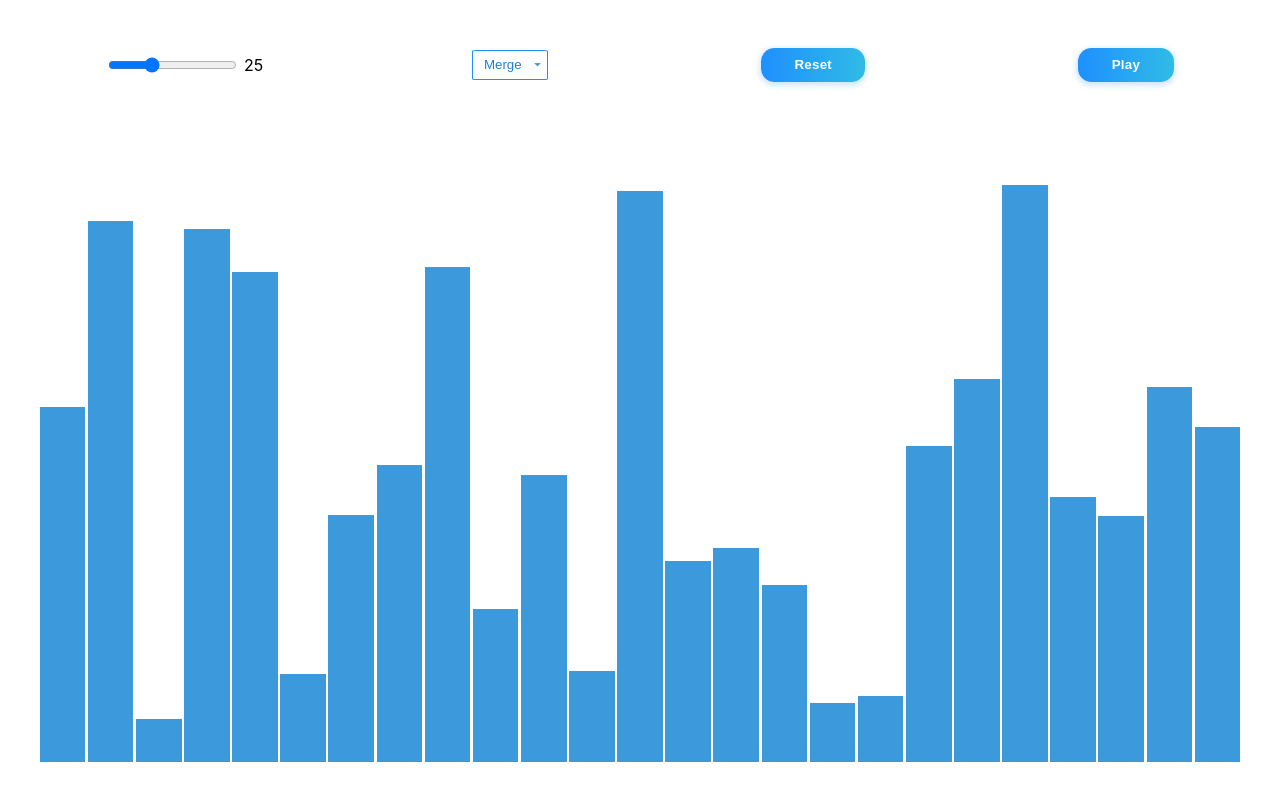
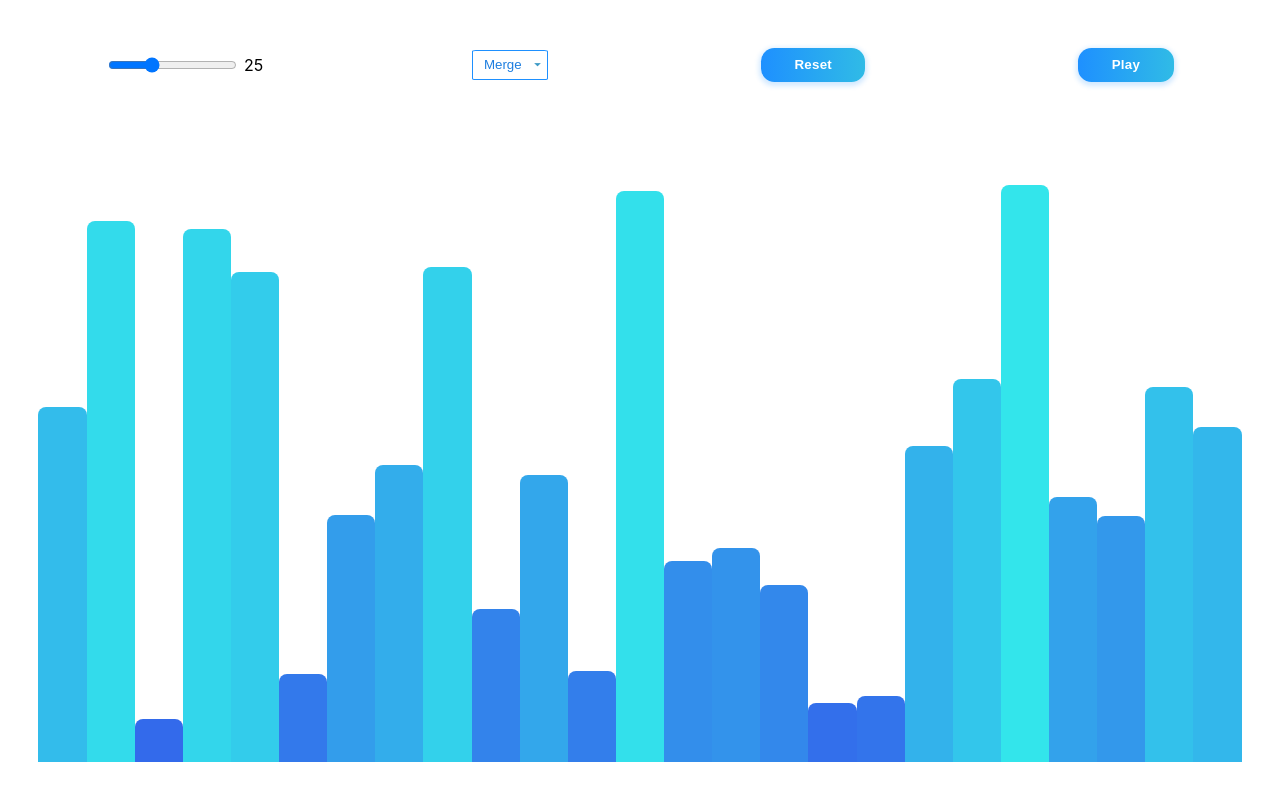
Before and after one commit to resurl/sorting-viz, a React (Create React App) app: page / in a window 1280 px wide. Built offline with nearby package versions, Linux system fonts and the light colour scheme.

Commit message:
enhanced design and made everything cooler B)

```diff
--- a/src/Components/Bar.tsx
+++ b/src/Components/Bar.tsx
@@ -6,7 +6,8 @@ function initBar(value: number, anim: string): object {
         height: barHeight + '%',
         backgroundColor: anim,
         width: '100%',
-        margin: '0 0.1%'
+        margin: '0 0%',
+        borderRadius: '0.5em 0.5em 0 0'
     });
 }
 
--- a/src/Components/Visualizer.tsx
+++ b/src/Components/Visualizer.tsx
@@ -12,7 +12,27 @@ interface VisualizerProps {
 
 interface VisualizerState {
     data: number[],
-    bars: JSX.Element[]
+    bars: JSX.Element[],
+    positions: number[]
+}
+
+const begColor = '#336aeb',
+    begGreen = 0x6a,
+    endGreen = 0xeb,
+    endColor = '#33ebeb'
+
+const colorMap = (idx: number, len: number, state: State): string => {
+    if (state === State.Unsorted) {
+        let gap = (endGreen - begGreen) / len,
+            base = begColor,
+            greenDiff = idx*gap,
+            greenMap = Math.floor(parseInt(base.substr(3,2),16) + greenDiff),
+            color = base.substr(0,3) + greenMap.toString(16) + base.substr(5,2)
+        return color
+    }
+    else {
+        return state
+    }
 }
 
 export default class Visualizer extends React.Component<VisualizerProps,VisualizerState> {
@@ -20,7 +40,8 @@ export default class Visualizer extends React.Component<VisualizerProps,Visualiz
         super(props)
         this.state = {
             data: [],
-            bars: []
+            bars: [],
+            positions: []
         }
 
         this.newArray = this.newArray.bind(this)
@@ -50,13 +71,18 @@ export default class Visualizer extends React.Component<VisualizerProps,Visualiz
     }
 
     genArrayBars(arr: number[]) {
+        // get a sorted array so that we can know where they lie after being sorted
+        let sorted = arr.slice();
+        let copy = arr.slice()
+        sorted = sorted.sort((a,b) => a-b);
+        let pos = copy.map( (val) => sorted.indexOf(val))
+        this.setState({positions: pos})
+
+        // generate the JSX
+        // color mapping should be relative to its height
         let res = arr.map( (val,idx) =>
-        <Bar value={val} animation={State.Unsorted} key={idx} />);
+        <Bar value={val} animation={colorMap(sorted.indexOf(val),arr.length,State.Unsorted)} key={idx} />);
         this.setState({bars: res})
-
-        let barElms = document.getElementsByClassName('Bar') as HTMLCollectionOf<HTMLElement>
-        for (let i = 0; i < barElms.length; i++)
-            barElms[i].style.backgroundColor = State.Unsorted
     }
 
     animate() {
@@ -68,15 +94,17 @@ export default class Visualizer extends React.Component<VisualizerProps,Visualiz
         let id = setInterval(() => {
             if (animations.length) {
                 let ani_state = animations.shift() as Animate
+                let curr = ani_state.current
                 let idx = ani_state.index
-                barElms[idx].style.backgroundColor=ani_state.state
-                barElms[idx].style.height = (ani_state.val/10) + '%'
+                let posis = this.state.positions
+                barElms[curr].style.backgroundColor=colorMap(posis[idx],barElms.length,ani_state.state);
+                barElms[curr].style.height = (ani_state.val/10) + '%'
             } else {
                 for (let i = 0; i <buttons.length; i++)
                     buttons[i].disabled = false
                 clearInterval(id)
             }
-        }, 1)
+        }, 10)
 
 
     }
```
